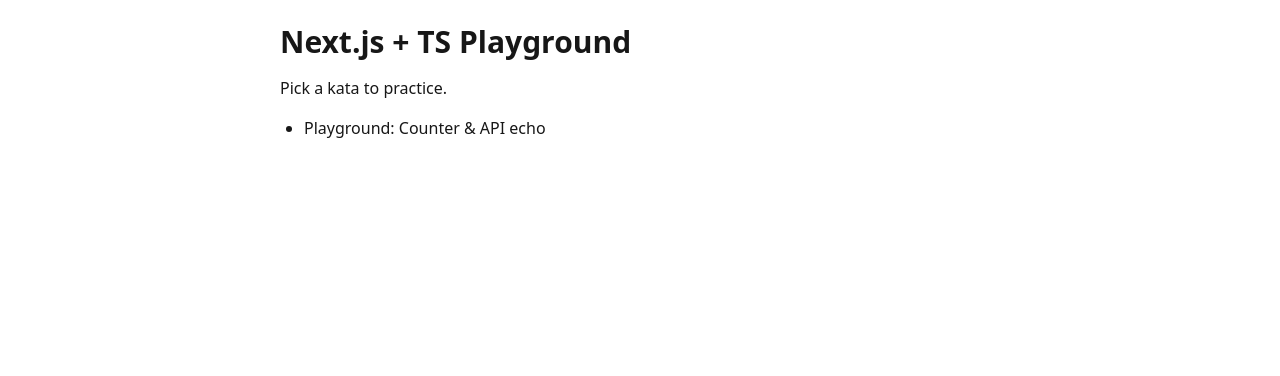
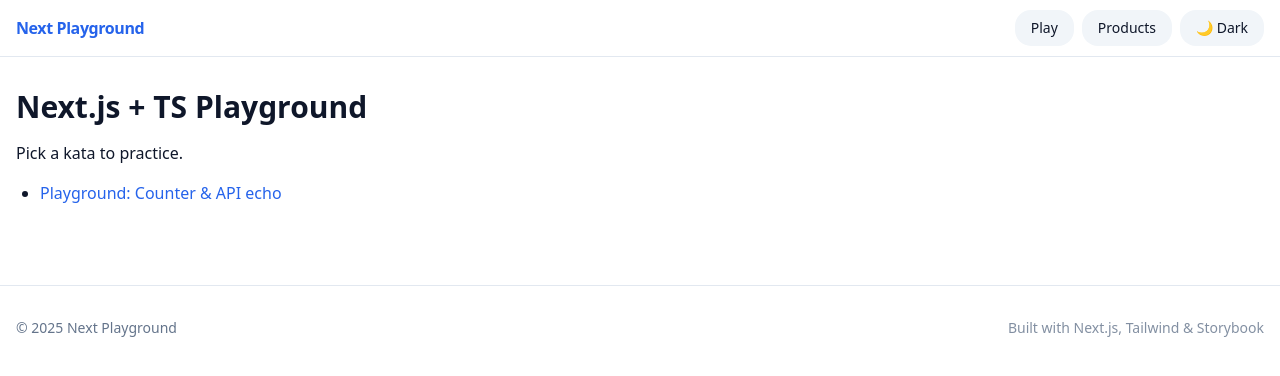
Before and after one commit to andrewteece/nextjs-ts-playground, a Next.js app: page / in a window 1280 px wide. Shown: the top 376 px of the page. Built offline with nearby package versions, Linux system fonts and the light colour scheme.

Commit message:
Chore/style refresh (#15)
* style: theme tokens, dark mode, shell (navbar/footer), soft shadows

* chore(style): add @tailwindcss/typography

```diff
--- a/package.json
+++ b/package.json
@@ -54,6 +54,7 @@
     "@storybook/nextjs": "^9.1.6",
     "@storybook/nextjs-vite": "^9.1.6",
     "@storybook/react": "^9.1.6",
+    "@tailwindcss/typography": "^0.5.16",
     "@testing-library/jest-dom": "^6.8.0",
     "@testing-library/react": "^16.3.0",
     "@types/node": "^20",
--- a/src/app/globals.css
+++ b/src/app/globals.css
@@ -2,6 +2,66 @@
 @tailwind components;
 @tailwind utilities;
 
+/* CSS color tokens used by Tailwind theme (HSL for easy theming) */
 :root {
-  color-scheme: light;
+  --bg: 0 0% 100%;
+  --fg: 222.2 47.4% 11.2%;
+  --muted: 210 40% 96.1%;
+  --muted-fg: 215.4 16.3% 46.9%;
+  --card: 0 0% 100%;
+  --card-fg: 222.2 47.4% 11.2%;
+  --primary: 221.2 83.2% 53.3%; /* indigo-600ish */
+  --primary-fg: 0 0% 100%;
+  --ring: 221.2 83.2% 53.3%;
+  --border: 214.3 31.8% 91.4%;
+  --input: 214.3 31.8% 91.4%;
 }
+
+.dark {
+  --bg: 222.2 84% 4.9%;
+  --fg: 210 40% 98%;
+  --muted: 217.2 32.6% 17.5%;
+  --muted-fg: 215 20.2% 65.1%;
+  --card: 222.2 84% 5.5%;
+  --card-fg: 210 40% 98%;
+  --primary: 214 95% 68%; /* brighter blue in dark */
+  --primary-fg: 222.2 47.4% 11.2%;
+  --ring: 214 95% 68%;
+  --border: 217.2 32.6% 17.5%;
+  --input: 217.2 32.6% 17.5%;
+}
+
+@layer base {
+  html,
+  body,
+  :root {
+    height: 100%;
+  }
+  body {
+    @apply bg-background text-foreground antialiased;
+    text-rendering: optimizeLegibility;
+  }
+  a {
+    @apply text-primary underline-offset-2 hover:underline;
+  }
+}
+
+@layer components {
+  .card {
+    @apply rounded-2xl bg-card text-card-fg shadow-soft border border-border;
+  }
+  .btn {
+    @apply inline-flex items-center justify-center rounded-xl px-4 py-2 text-sm font-medium transition
+           outline-none ring-offset-2 focus-visible:ring-2;
+  }
+  .btn-primary {
+    @apply bg-primary text-primary-fg hover:brightness-95 focus-visible:ring-ring;
+  }
+  .btn-muted {
+    @apply bg-muted text-foreground hover:bg-muted/80 focus-visible:ring-ring;
+  }
+  .input {
+    @apply w-full rounded-xl border border-input bg-transparent px-3 py-2 text-sm
+           outline-none ring-offset-2 focus-visible:ring-2 focus-visible:ring-ring;
+  }
+}
--- a/src/app/layout.tsx
+++ b/src/app/layout.tsx
@@ -1,17 +1,39 @@
+import { Footer } from "@/components/shell/Footer";
+import { Navbar } from "@/components/shell/Navbar";
 import type { Metadata } from "next";
-import { ReactNode } from "react";
 import "./globals.css";
 
 export const metadata: Metadata = {
-  title: "Next.js TS Playground",
-  description: "Practice space for Next + React + TS",
+  title: "Next Playground",
+  description: "Sandbox for Next.js + TS",
 };
 
-export default function RootLayout({ children }: { children: ReactNode }) {
+export default function RootLayout({
+  children,
+}: {
+  children: React.ReactNode;
+}) {
   return (
-    <html lang="en">
-      <body className="min-h-dvh bg-white text-neutral-900">
-        <main className="mx-auto max-w-3xl p-6 space-y-8">{children}</main>
+    <html lang="en" suppressHydrationWarning>
+      <body className="min-h-dvh bg-background text-foreground">
+        {/* in <head> or top of <body> to avoid FOUC */}
+        <script
+          dangerouslySetInnerHTML={{
+            __html: `
+(function(){
+  try {
+    var saved = localStorage.getItem('theme');
+    var prefersDark = window.matchMedia('(prefers-color-scheme: dark)').matches;
+    if (saved === 'dark' || (!saved && prefersDark)) {
+      document.documentElement.classList.add('dark');
+    }
+  } catch (_) {}
+})();`,
+          }}
+        />
+        <Navbar />
+        <main className="container py-8 animate-fade-in">{children}</main>
+        <Footer />
       </body>
     </html>
   );
--- /dev/null
+++ b/src/components/shell/Footer.tsx
@@ -0,0 +1,10 @@
+export function Footer() {
+  return (
+    <footer className="mt-12 border-t border-border py-8 text-sm text-muted-fg">
+      <div className="container flex flex-col items-center gap-2 sm:flex-row sm:justify-between">
+        <p>© {new Date().getFullYear()} Next Playground</p>
+        <p className="opacity-80">Built with Next.js, Tailwind & Storybook</p>
+      </div>
+    </footer>
+  );
+}
--- /dev/null
+++ b/src/components/shell/Navbar.tsx
@@ -0,0 +1,28 @@
+"use client";
+
+import ThemeToggle from "@/components/ui/ThemeToggle";
+import Link from "next/link";
+
+export function Navbar() {
+  return (
+    <header className="sticky top-0 z-40 border-b border-border bg-background/80 backdrop-blur supports-[backdrop-filter]:bg-background/60">
+      <div className="container flex h-14 items-center justify-between">
+        <Link
+          href="/"
+          className="font-semibold tracking-tight hover:opacity-90"
+        >
+          Next Playground
+        </Link>
+        <nav className="flex items-center gap-2">
+          <Link href="/play" className="btn btn-muted">
+            Play
+          </Link>
+          <Link href="/products" className="btn btn-muted">
+            Products
+          </Link>
+          <ThemeToggle />
+        </nav>
+      </div>
+    </header>
+  );
+}
--- /dev/null
+++ b/src/components/ui/ThemeToggle.tsx
@@ -0,0 +1,34 @@
+"use client";
+
+import { useEffect, useState } from "react";
+
+export default function ThemeToggle() {
+  const [mounted, setMounted] = useState(false);
+  const isDark =
+    typeof document !== "undefined" &&
+    document.documentElement.classList.contains("dark");
+
+  useEffect(() => setMounted(true), []);
+
+  const toggle = () => {
+    const el = document.documentElement;
+    const next = !el.classList.contains("dark");
+    el.classList.toggle("dark", next);
+    try {
+      localStorage.setItem("theme", next ? "dark" : "light");
+    } catch {}
+  };
+
+  // avoid hydration mismatch
+  if (!mounted) return null;
+
+  return (
+    <button
+      onClick={toggle}
+      className="btn btn-muted"
+      aria-label="Toggle theme"
+    >
+      {isDark ? "☀️ Light" : "🌙 Dark"}
+    </button>
+  );
+}
--- a/tailwind.config.ts
+++ b/tailwind.config.ts
@@ -1,9 +1,72 @@
+import typography from "@tailwindcss/typography";
 import type { Config } from "tailwindcss";
 
-export default {
-  content: ["./src/**/*.{js,ts,jsx,tsx}"],
+const config: Config = {
+  content: ["./src/**/*.{ts,tsx,mdx}", "./.storybook/**/*.{ts,tsx,mdx}"],
+  darkMode: "class",
   theme: {
-    extend: {},
+    container: {
+      center: true,
+      padding: "1rem",
+      screens: {
+        "2xl": "1280px",
+      },
+    },
+    extend: {
+      colors: {
+        // pick up from CSS variables in globals.css
+        background: "hsl(var(--bg))",
+        foreground: "hsl(var(--fg))",
+        muted: "hsl(var(--muted))",
+        "muted-fg": "hsl(var(--muted-fg))",
+        card: "hsl(var(--card))",
+        "card-fg": "hsl(var(--card-fg))",
+        primary: {
+          DEFAULT: "hsl(var(--primary))",
+          fg: "hsl(var(--primary-fg))",
+        },
+        ring: "hsl(var(--ring))",
+        border: "hsl(var(--border))",
+        input: "hsl(var(--input))",
+      },
+      borderRadius: {
+        xl: "1rem",
+        "2xl": "1.25rem",
+      },
+      boxShadow: {
+        soft: "0 1px 2px rgba(0,0,0,0.06), 0 8px 24px -12px rgba(0,0,0,0.12)",
+      },
+      animation: {
+        "fade-in": "fade-in .25s ease-out both",
+      },
+      keyframes: {
+        "fade-in": {
+          from: { opacity: "0" },
+          to: { opacity: "1" },
+        },
+      },
+      typography: {
+        DEFAULT: {
+          css: {
+            "--tw-prose-body": "hsl(var(--fg))",
+            "--tw-prose-headings": "hsl(var(--fg))",
+            "--tw-prose-links": "hsl(var(--primary))",
+            "--tw-prose-bold": "hsl(var(--fg))",
+            "--tw-prose-counters": "hsl(var(--muted-fg))",
+            "--tw-prose-bullets": "hsl(var(--muted-fg))",
+            "--tw-prose-hr": "hsl(var(--border))",
+            "--tw-prose-quotes": "hsl(var(--fg))",
+            "--tw-prose-quote-borders": "hsl(var(--border))",
+            "--tw-prose-captions": "hsl(var(--muted-fg))",
+            "--tw-prose-code": "hsl(var(--fg))",
+            "--tw-prose-th-borders": "hsl(var(--border))",
+            "--tw-prose-td-borders": "hsl(var(--border))",
+          },
+        },
+      },
+    },
   },
-  plugins: [],
-} satisfies Config;
+  plugins: [typography],
+};
+
+export default config;
```
Also changed, not shown: 1 other file (tests, documents, lock files or other folders).
